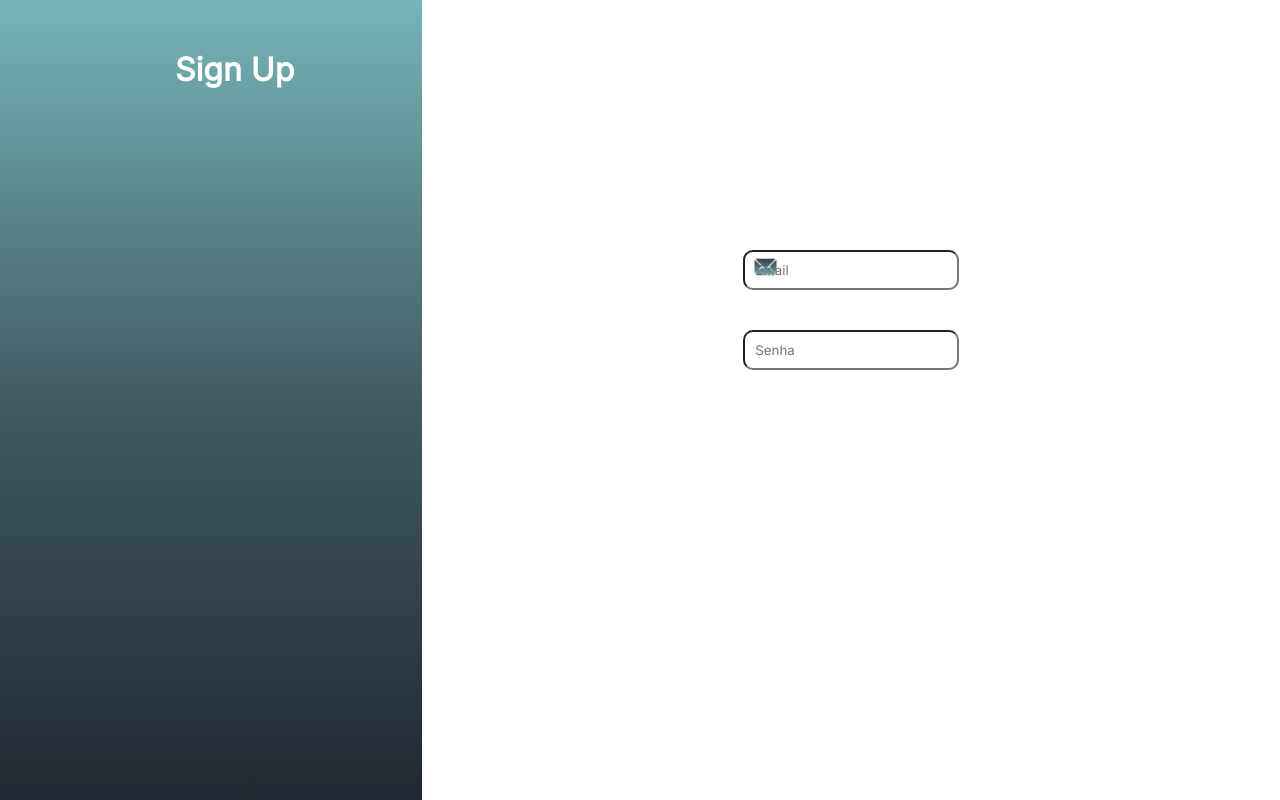
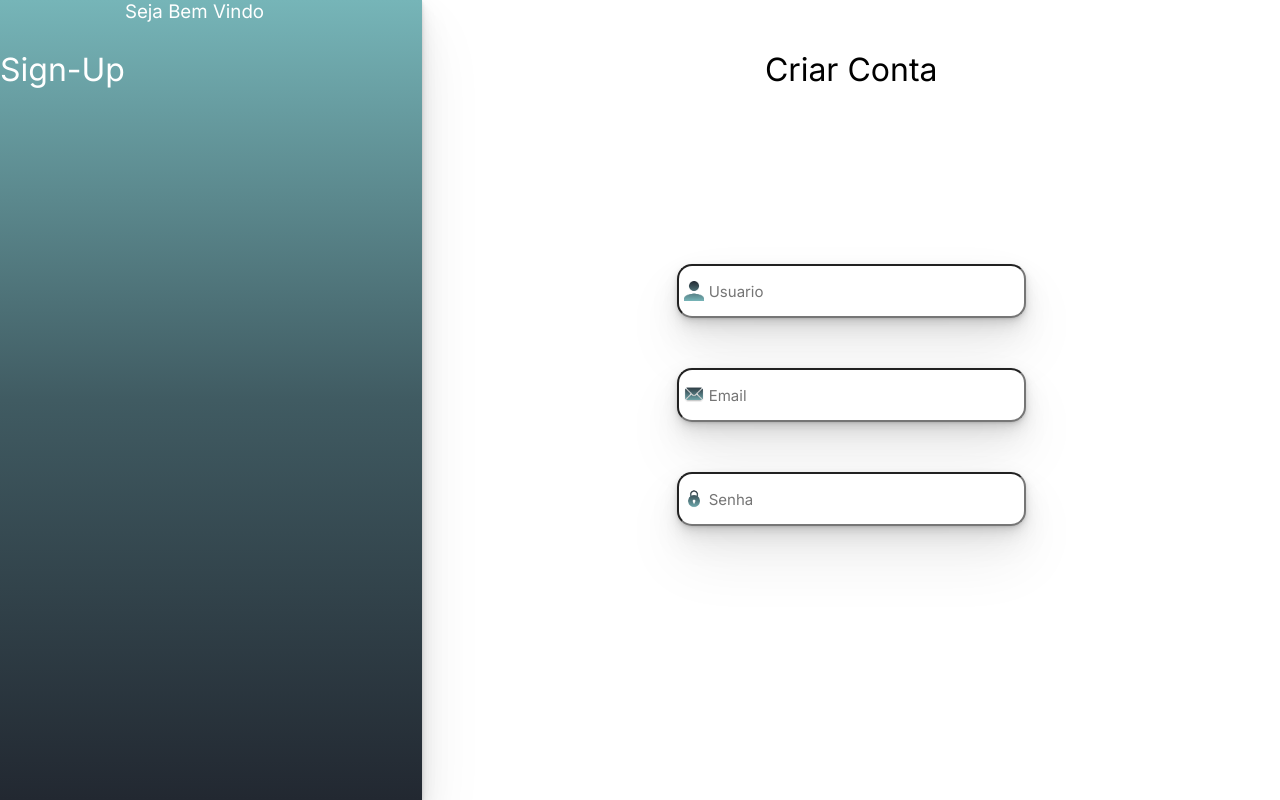
Before and after one commit to tcc2024/tasksync, a React (Create React App) app: page / in a window 1280 px wide. Built offline with nearby package versions, Linux system fonts and the light colour scheme.

Commit message:
Arrumando os inputs e centralizando o tempo da div right

```diff
--- a/src/pages/Login.css
+++ b/src/pages/Login.css
@@ -5,51 +5,9 @@
 
 * {
   font-family: "Inter", sans-serif;
+  font-weight: 400;
 }
 
-.input-container {
-  position: relative;
-  display: inline-block;
-}
-
-.icon-container {
-  position: absolute;
-  left: 10px;
-  top: 50%;
-  transform: translateY(-50%);
-}
-
-.input-field {
-  padding-top: 10px;
-  z-index: 0;
-  padding-left: 30px;
-}
-
-.icon {
-  width: 25px;
-  height: 25px;
-}
-
-#input {
-  padding: 10px;
-  border-radius: 10px;
-}
-.left {
-  width: 33%;
-  height: 100vh;
-  display: flex;
-  float: left;
-  background-image: linear-gradient(to bottom, #76b5b8, #405b62, #222831);
-}
-.right {
-  align-content: center;
-  padding-top: 250px;
-}
-#login {
-  margin-top: 50px;
-  margin-left: 175px;
-  color: #ffffff;
-}
 .background {
   width: 100%;
   height: 100vh;
@@ -57,3 +15,87 @@
   text-align: center;
   background-color: #ffffff;
 }
+
+.right {
+  align-content: center;
+}
+
+.left {
+  width: 33%;
+  height: 100vh;
+  display: flex;
+  float: left;
+  background-image: linear-gradient(to bottom, #76b5b8, #405b62, #222831);
+  box-shadow: rgba(0, 0, 0, 0.07) 0px 1px 2px, rgba(0, 0, 0, 0.07) 0px 2px 4px,
+    rgba(0, 0, 0, 0.07) 0px 4px 8px, rgba(0, 0, 0, 0.07) 0px 8px 16px,
+    rgba(0, 0, 0, 0.07) 0px 16px 32px, rgba(0, 0, 0, 0.07) 0px 32px 64px;
+}
+
+#input-usuario {
+  height: 30px;
+  width: 275px;
+  margin: 25px;
+  padding: 10px;
+  border-radius: 15px;
+  font-size: 15px;
+  background-image: url("../assets/UserNovo.png");
+  background-position: left 5px center;
+  background-position-y: 15px;
+  background-repeat: no-repeat;
+  background-size: 20px 20px;
+  padding-left: 30px;
+  padding-right: 40px;
+  box-shadow: rgba(0, 0, 0, 0.07) 0px 1px 2px, rgba(0, 0, 0, 0.07) 0px 2px 4px,
+    rgba(0, 0, 0, 0.07) 0px 4px 8px, rgba(0, 0, 0, 0.07) 0px 8px 16px,
+    rgba(0, 0, 0, 0.07) 0px 16px 32px, rgba(0, 0, 0, 0.07) 0px 32px 64px;
+}
+
+#input-email {
+  height: 30px;
+  width: 275px;
+  margin: 25px;
+  padding: 10px;
+  border-radius: 15px;
+  font-size: 15px;
+  background-image: url("../assets/Email.png");
+  background-position: left 5px center;
+  background-position-y: 15px;
+  background-repeat: no-repeat;
+  background-size: 20px 20px;
+  padding-left: 30px;
+  padding-right: 40px;
+  box-shadow: rgba(0, 0, 0, 0.07) 0px 1px 2px, rgba(0, 0, 0, 0.07) 0px 2px 4px,
+    rgba(0, 0, 0, 0.07) 0px 4px 8px, rgba(0, 0, 0, 0.07) 0px 8px 16px,
+    rgba(0, 0, 0, 0.07) 0px 16px 32px, rgba(0, 0, 0, 0.07) 0px 32px 64px;
+}
+
+#input-senha {
+  height: 30px;
+  width: 275px;
+  margin: 25px;
+  padding: 10px;
+  border-radius: 15px;
+  font-size: 15px;
+  background-image: url("../assets/Senha.png");
+  background-position: left 5px center;
+  background-repeat: no-repeat;
+  background-size: 20px 20px;
+  padding-left: 30px;
+  padding-right: 40px;
+  box-shadow: rgba(0, 0, 0, 0.07) 0px 1px 2px, rgba(0, 0, 0, 0.07) 0px 2px 4px,
+    rgba(0, 0, 0, 0.07) 0px 4px 8px, rgba(0, 0, 0, 0.07) 0px 8px 16px,
+    rgba(0, 0, 0, 0.07) 0px 16px 32px, rgba(0, 0, 0, 0.07) 0px 32px 64px;
+}
+#title {
+  padding-top: 50px;
+  padding-bottom: 150px;
+}
+
+#login {
+  padding-top: 50px;
+  padding-bottom: 150px;
+  color: #ffffff;
+}
+#bemvindo {
+  color: #ffffff;
+}
--- a/src/pages/Login.jsx
+++ b/src/pages/Login.jsx
@@ -1,34 +1,43 @@
 import React from "react";
 import "./Login.css";
 import "@fontsource/inter";
+import "@fontsource/inter/400.css";
 import icone from "../assets/Email.png";
 
 export default function Login() {
   return (
     <div className="background">
       <div className="left">
-        <h1 id="login">Sign Up</h1>
+        <h1 id="login">Sign-Up</h1>
+        <h3 id="bemvindo">Seja Bem Vindo</h3>
       </div>
       <div className="right">
-        <div className="input-container">
-          <div className="icon-container">
-            <img src={icone} alt="Email Icon" className="icon" />
-          </div>
-          <input
-            id="input"
-            type="email"
-            name="email"
-            placeholder="Email"
-            className="input-field"
-          />
-        </div>
-        <br />
-        <br />
-        <br />
+        <h1 id="title">Criar Conta</h1>
         <input
-        id="input"
-         type="password"
-         name="senha" placeholder="Senha" />
+          id="input-usuario"
+          type="email"
+          name="email"
+          className="inputs"
+          placeholder="Usuario"
+        />
+      </div>
+      <div>
+        <input
+          id="input-email"
+          type="text"
+          name="usuario"
+          className="inputs"
+          placeholder="Email"
+        />
+      </div>
+      <div>
+        <input
+          id="input-senha"
+          type="password"
+          name="email"
+          placeholder="Senha"
+          className="input-field"
+        />
       </div>
     </div>
   );
```
Also changed, not shown: src/assets/UserNovo.png (added).
